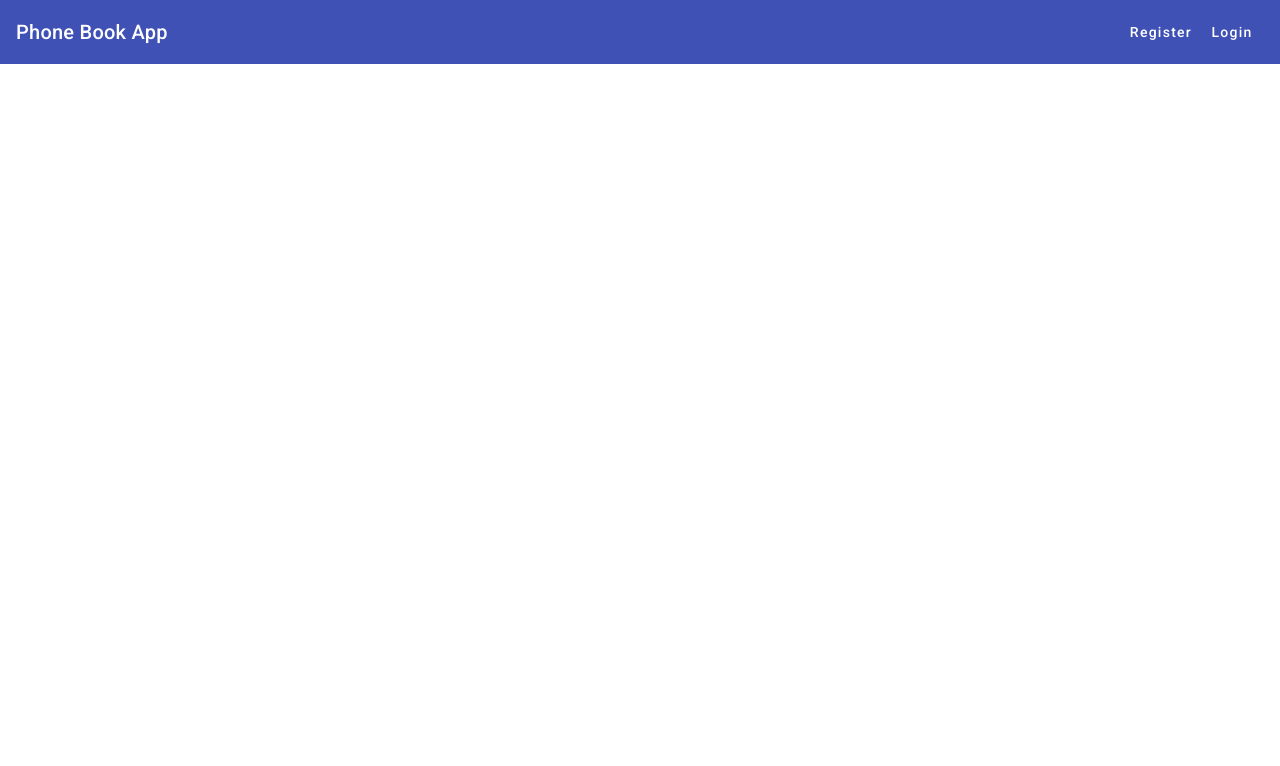
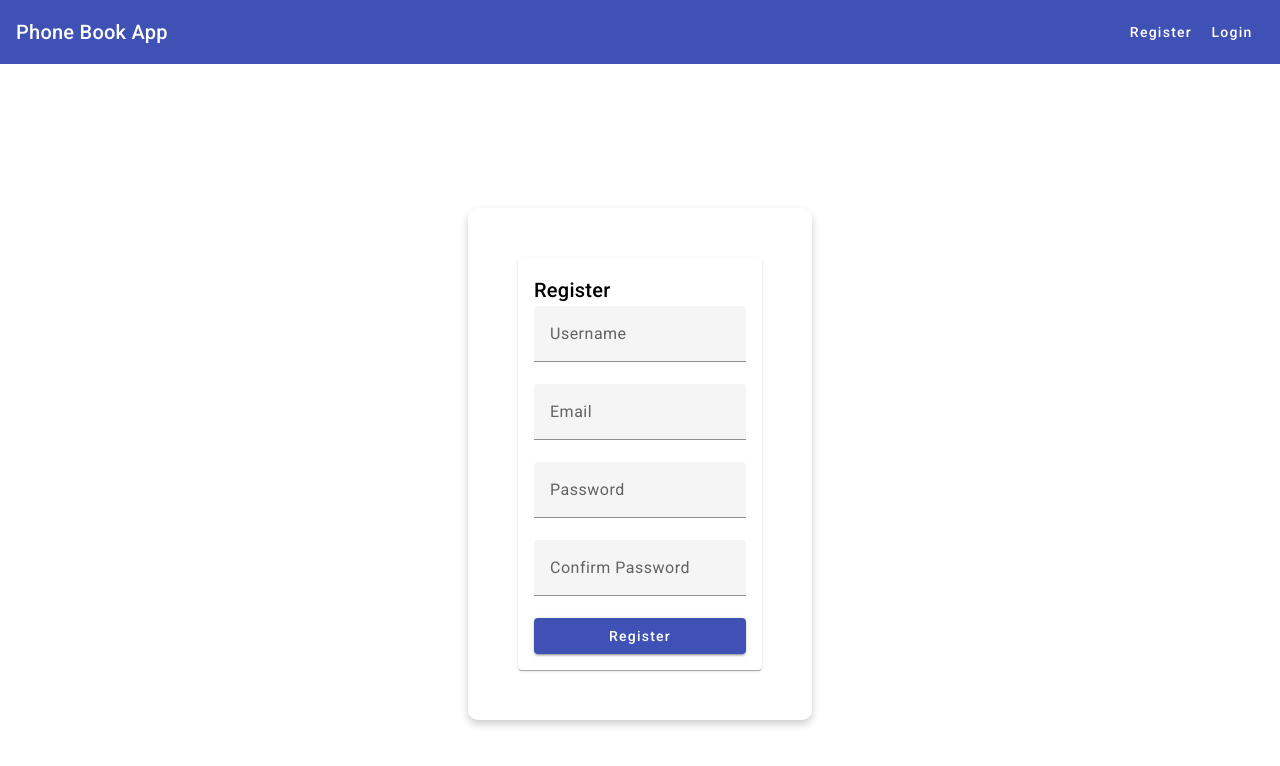
Before and after one commit to Koridzeg/phone-book, an Angular app in the folder phone-book-frontend/: page /register in a window 1280 px wide. Shown: the top 766 px of the page. Built offline with nearby package versions, Linux system fonts and the light colour scheme.

Commit message:
feat : register & login components ui

```diff
--- a/phone-book-frontend/src/app/app-routing.module.ts
+++ b/phone-book-frontend/src/app/app-routing.module.ts
@@ -4,6 +4,7 @@ import { RegisterComponent } from './register/register.component';
 import { LoginComponent } from './login/login.component';
 
 const routes: Routes = [
+  { path: '', redirectTo: '/register', pathMatch: 'full' },
   { path: 'register', component: RegisterComponent },
   { path: 'login', component: LoginComponent },
 ];
--- a/phone-book-frontend/src/app/app.component.html
+++ b/phone-book-frontend/src/app/app.component.html
@@ -1 +1,2 @@
 <app-header> </app-header>
+<router-outlet></router-outlet>
--- a/phone-book-frontend/src/app/login/login.component.css
+++ b/phone-book-frontend/src/app/login/login.component.css
@@ -0,0 +1,31 @@
+.container {
+    display: flex;
+    justify-content: center;
+    align-items: center;
+    height: 100vh;
+  }
+
+
+  .form-container {
+    background-color: white;
+    padding: 50px;
+    border-radius: 10px;
+    box-shadow: 0 4px 8px 0 rgba(0, 0, 0, 0.2);
+  }
+
+  mat-form-field {
+    width: 100%;
+  }
+
+  input {
+    font-size: 18px;
+    padding: 10px;
+    border-radius: 5px;
+    border: 1px solid #ccc;
+    margin-bottom: 20px;
+  }
+
+  button {
+    margin-top: 20px;
+    width: 100%;
+  }
--- a/phone-book-frontend/src/app/login/login.component.html
+++ b/phone-book-frontend/src/app/login/login.component.html
@@ -1 +1,25 @@
-<p>login works!</p>
+<div class="container">
+    <div class="form-container">
+      <mat-card>
+        <mat-card-header>
+          <mat-card-title>Login</mat-card-title>
+        </mat-card-header>
+
+        <mat-card-content>
+          <form>
+            <div class="form-fields">
+              <mat-form-field>
+                <input matInput type="email" placeholder="Email" required>
+              </mat-form-field>
+
+              <mat-form-field>
+                <input matInput type="password" placeholder="Password" required>
+              </mat-form-field>
+
+              <button mat-raised-button color="primary">Login</button>
+            </div>
+          </form>
+        </mat-card-content>
+      </mat-card>
+    </div>
+  </div>
--- a/phone-book-frontend/src/app/register/register.component.css
+++ b/phone-book-frontend/src/app/register/register.component.css
@@ -0,0 +1,22 @@
+.container {
+    display: flex;
+    justify-content: center;
+    align-items: center;
+    height: 100vh;
+  }
+
+  mat-form-field {
+    width: 100%;
+  }
+
+  .form-container {
+    background-color: white;
+    padding: 50px;
+    border-radius: 10px;
+    box-shadow: 0 4px 8px 0 rgba(0, 0, 0, 0.2);
+  }
+
+  .form-fields {
+    display: flex;
+    flex-direction: column;
+  }
--- a/phone-book-frontend/src/app/register/register.component.html
+++ b/phone-book-frontend/src/app/register/register.component.html
@@ -1 +1,38 @@
-<p>register works!</p>
+<div class="container">
+    <div class="form-container">
+        <mat-card>
+          <mat-card-header>
+            <mat-card-title>Register</mat-card-title>
+          </mat-card-header>
+
+          <mat-card-content>
+            <form>
+              <div class="form-fields">
+                <mat-form-field>
+                  <input matInput placeholder="Username" required />
+                </mat-form-field>
+
+                <mat-form-field>
+                  <input matInput type="email" placeholder="Email" required />
+                </mat-form-field>
+
+                <mat-form-field>
+                  <input matInput type="password" placeholder="Password" required />
+                </mat-form-field>
+
+                <mat-form-field>
+                  <input
+                    matInput
+                    type="password"
+                    placeholder="Confirm Password"
+                    required
+                  />
+                </mat-form-field>
+
+                <button mat-raised-button color="primary">Register</button>
+              </div>
+            </form>
+          </mat-card-content>
+        </mat-card>
+      </div>
+</div>
```
Also changed, not shown: phone-book-frontend/src/app/app.module.ts (+9 -3 lines), phone-book-frontend/src/app/services/user.service.ts (added, +12 -0 lines), 1 other file (tests, documents, lock files or other folders).
